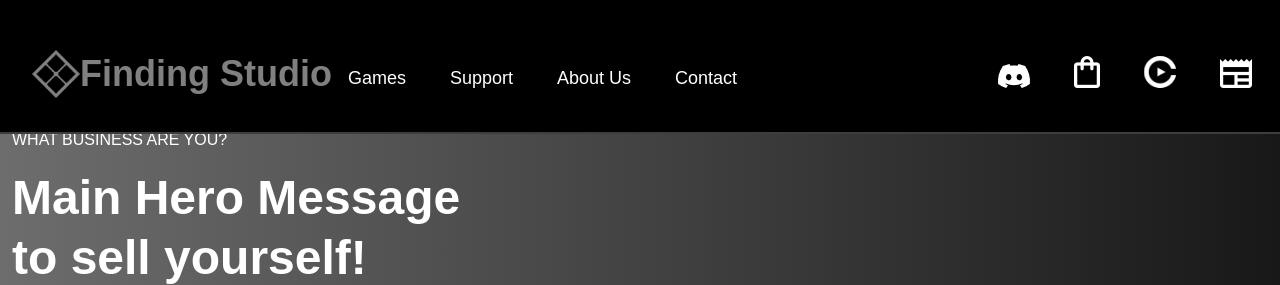
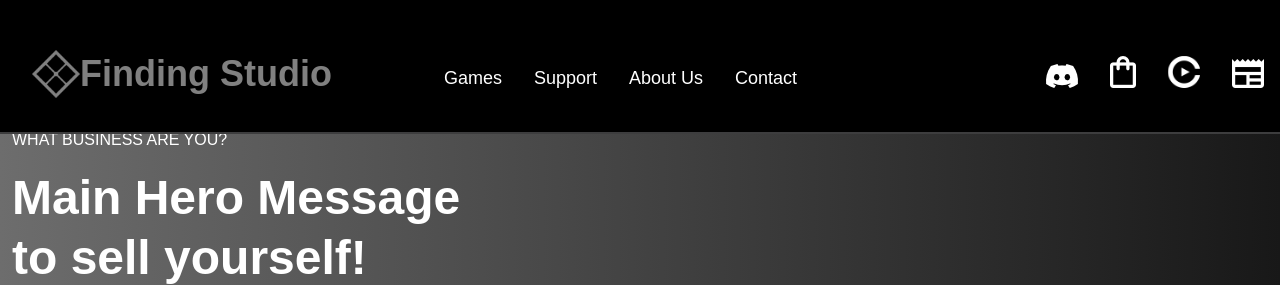
Before and after one commit to prajwalnagpure077/TheWebsite, a website: page index.html in a window 1280 px wide. Shown: the top 285 px of the page. Drawn offline with nearby package versions, Linux system fonts and the light colour scheme; a web font is replaced by a local one.

Commit message:
finished head design

```diff
--- a/index.html
+++ b/index.html
@@ -34,7 +34,7 @@
 <body class="leading-normal tracking-normal text-white gradient" style="font-family: 'Source Sans Pro', sans-serif;">
     <!--Nav-->
     <nav id="header" class="fixed w-full z-30 pt-4 text-white bg-black">
-        <div class="w-full container mx-auto flex flex-wrap items-center justify-between mt-0 py-2 max-sm:h-full">
+        <div class="w-full container mx-auto flex flex-wrap items-center justify-between mt-0 py-2">
             <div class="pl-4 flex items-center">
                 <a class="toggleColour no-underline hover:no-underline font-bold text-2xl lg:text-4xl denk-one-regular"
                     style="color: hsl(0, 0%, 50%); display: contents;" href="#">
@@ -53,9 +53,8 @@
             </div>
             <div class="w-full flex-grow lg:flex lg:items-center lg:w-auto hidden mt-2 lg:mt-0 lg:bg-transparent text-black p-4 lg:p-0 z-20"
                 id="nav-content">
-                <ul class="list-reset lg:flex justify-end flex-1 items-center">
-                    <li class="w-8 hidden lg:visible"></li>
-                    <li class="titleElement">
+                <ul class="list-reset lg:flex justify-end flex-1 items-center lg:ml-16">
+                    <li class="titleElement lg:ml-8">
                         <a href="#">Games</a>
                     </li>
                     <li class="titleElement">
--- a/src/input.css
+++ b/src/input.css
@@ -13,13 +13,15 @@
 }
 
 .titleElement {
-  @apply inline-block mr-3 no-underline  text-white py-2 px-4 pb-0 w-full lg:w-auto max-lg:text-right;
+@apply inline-block no-underline  text-white py-2 px-4 pb-0 w-full lg:w-auto max-lg:text-right;
+
   font-family: 'Denk One', sans-serif;
   font-style: normal;
   font-size: large;
 }
 .titleElementIcon {
-  @apply inline-block mr-3 no-underline  text-white py-2 px-4 md:pb-9 w-auto;
+@apply inline-block no-underline  text-white py-2 px-4 md:pb-9 w-auto;
+
   font-family: 'Denk One', sans-serif;
   font-style: normal;
   font-size: large;
```
Also changed, not shown: public/output.css. Lines whose indentation alone changed are shown as unchanged.
